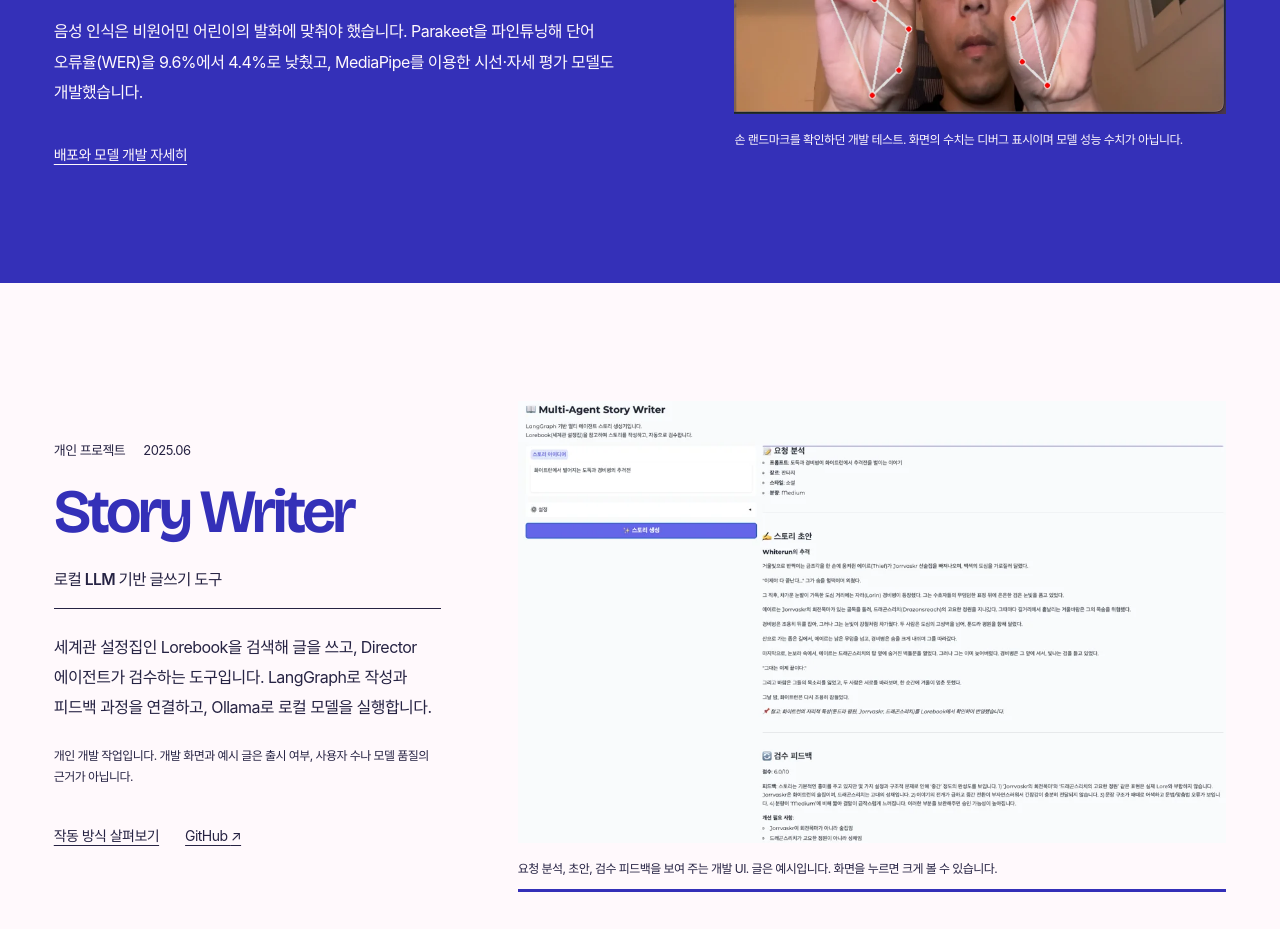
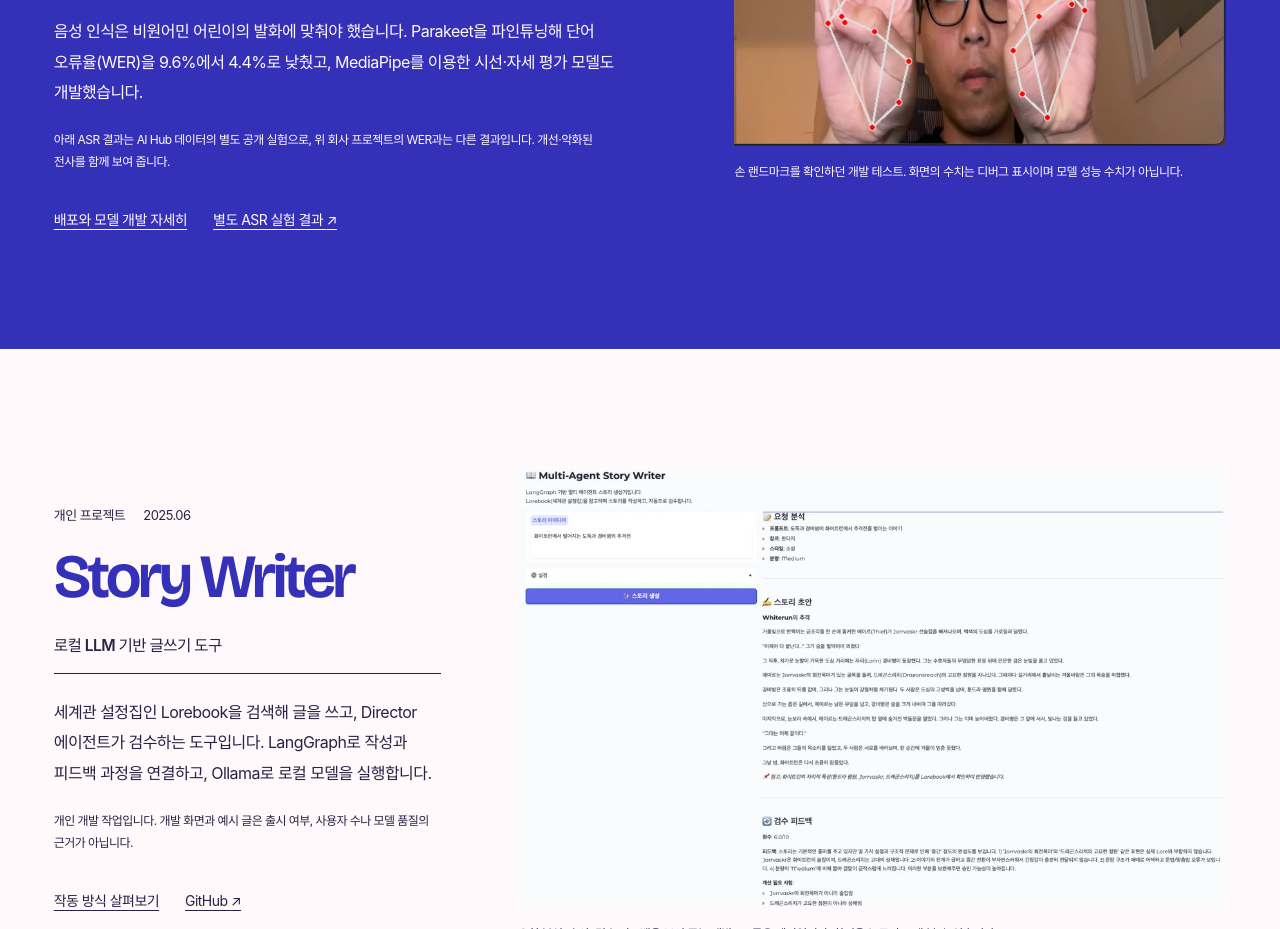
Before and after one commit to kangnam7654/kangnam7654.github.io, an Astro site: page /variants/type/ in a window 1280 px wide. Shown: the part 2465-3394 px from the top of the page. Built offline with nearby package versions, Linux system fonts and the light colour scheme; Astro itself is replaced by a stand-in of ours.

Commit message:
docs(portfolio): link separate public ASR experiment evidence

```diff
--- a/src/components/directions/DualPortfolio.astro
+++ b/src/components/directions/DualPortfolio.astro
@@ -125,7 +125,11 @@ const [unreal, assessment, writer, dalgyeol] = content.cases;
             <h2 id="dp-assessment-title">{assessment.title}</h2>
             <p class="dp-scope">{assessment.scope}</p>
             {assessment.paragraphs.map((paragraph) => <p>{paragraph.split(/(오류율\(WER\)을)/).map((part) => part === "오류율(WER)을" ? <span class="dp-keep-together">{part}</span> : part)}</p>)}
-            <div class="dp-case-links"><a href={assessment.detail.href} data-ab-goal="project_open" data-ab-target={assessment.slug}>{assessment.detail.label}</a></div>
+            <p class="dp-qualification">{assessment.qualification}</p>
+            <div class="dp-case-links">
+              <a href={assessment.detail.href} data-ab-goal="project_open" data-ab-target={assessment.slug}>{assessment.detail.label}</a>
+              <a href={assessment.evidence.href}>{assessment.evidence.label} <span aria-hidden="true">↗</span></a>
+            </div>
           </div>
           <figure class="dp-assessment-figure">
             <img src={assessment.image.src} width={assessment.image.width} height={assessment.image.height} alt={assessment.image.alt} sizes="(min-width: 1100px) 480px, (min-width: 800px) 40vw, calc(100vw - 44px)" loading="lazy" decoding="async" />
--- a/src/data/dual-portfolio.ts
+++ b/src/data/dual-portfolio.ts
@@ -13,6 +13,7 @@ interface PortfolioCase {
   paragraphs: readonly string[];
   qualification?: string;
   detail: { href: string; label: string };
+  evidence?: { href: string; label: string };
   github?: string;
   image: {
     src: string;
@@ -97,7 +98,9 @@ export const dualPortfolio = {
         "학생의 영어 발표를 자동으로 평가하는 프로젝트였습니다. 월 약 3만 명 학생의 발표 평가에 쓰이는 Azure ML 추론 파이프라인에서 배포·운영 모듈을 맡았습니다.",
         "음성 인식은 비원어민 어린이의 발화에 맞춰야 했습니다. Parakeet을 파인튜닝해 단어 오류율(WER)을 9.6%에서 4.4%로 낮췄고, MediaPipe를 이용한 시선·자세 평가 모델도 개발했습니다.",
       ],
+      qualification: "아래 ASR 결과는 AI Hub 데이터의 별도 공개 실험으로, 위 회사 프로젝트의 WER과는 다른 결과입니다. 개선·악화된 전사를 함께 보여 줍니다.",
       detail: { href: "/projects/ai-assessment/", label: "배포와 모델 개발 자세히" },
+      evidence: { href: "https://github.com/kangnam7654/english_assessment_systems/blob/main/child_speech_recognition/README.md#results", label: "별도 ASR 실험 결과" },
       image: {
         src: "/images/notebook/assessment-test.webp",
         width: 980,
```
